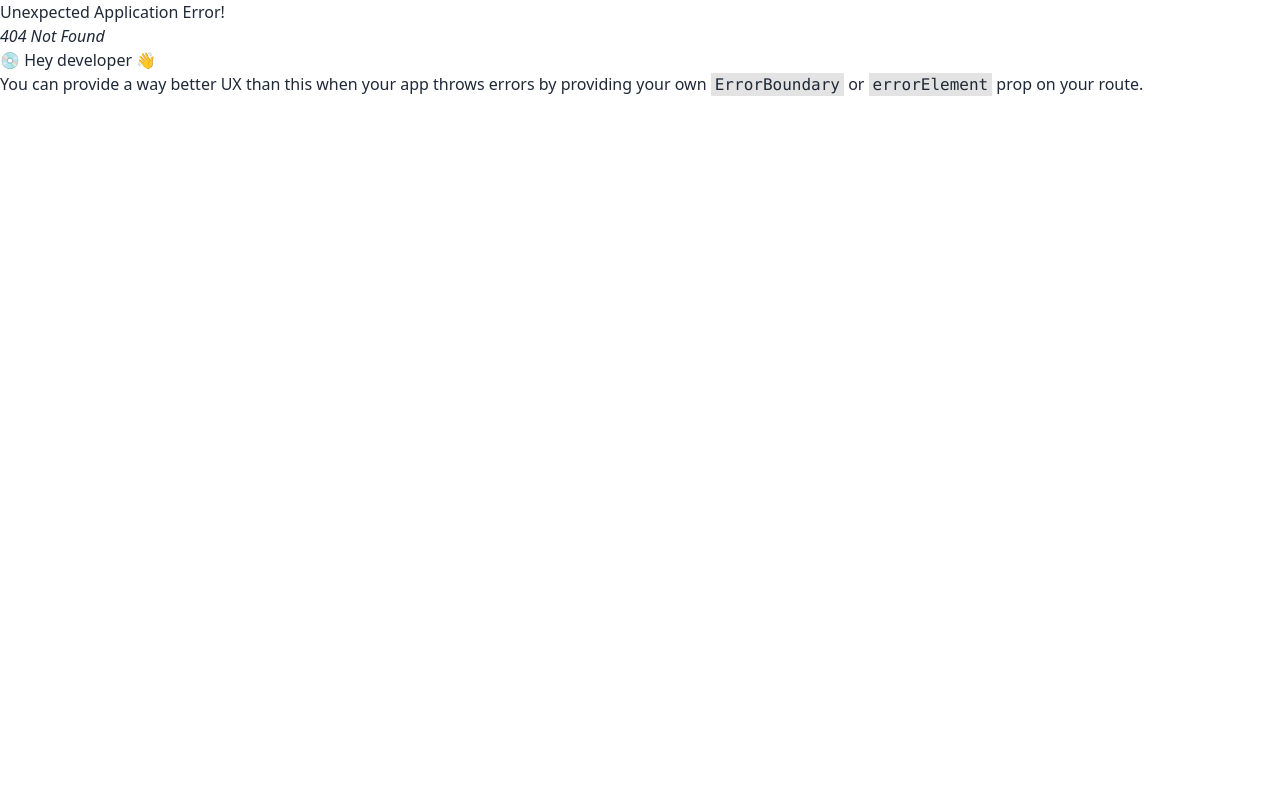
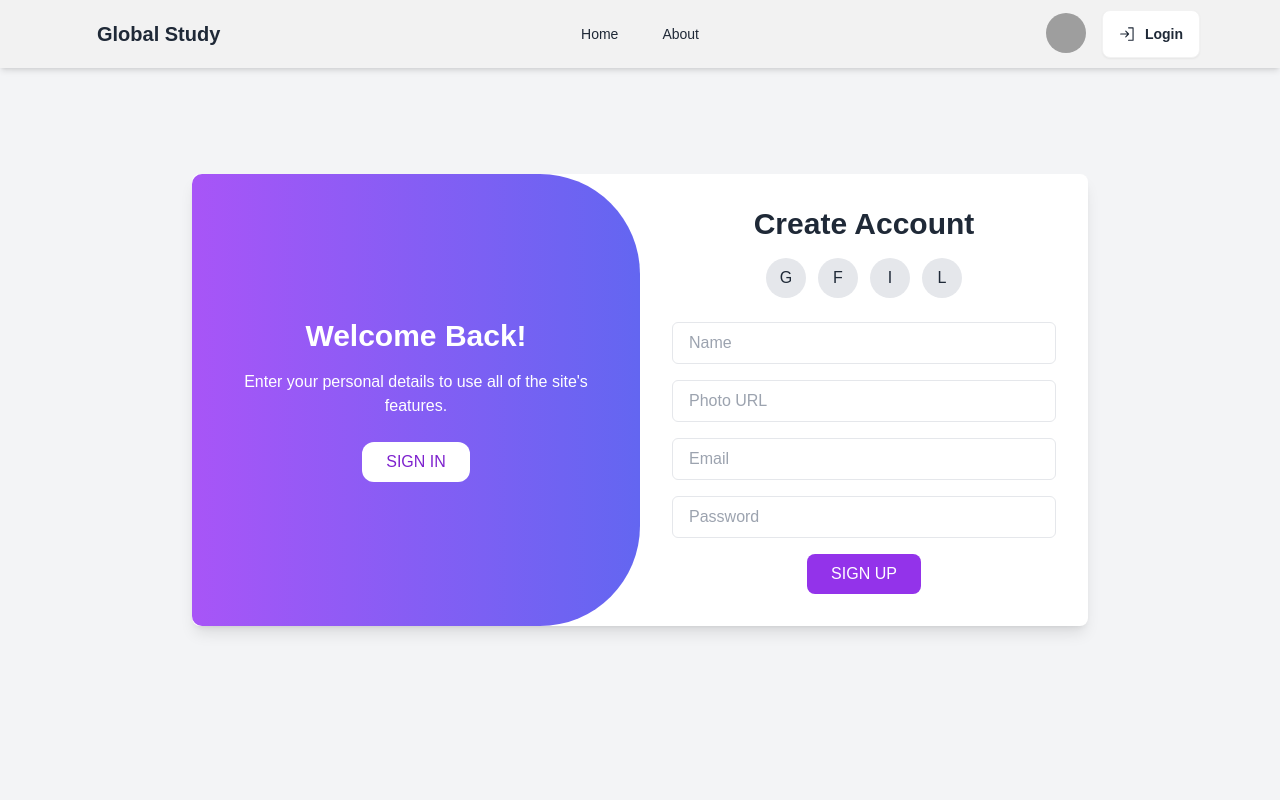
Before and after one commit to Yead191/global-study, a React (Vite) app: page /register in a window 1280 px wide. Before the commit this address had no page. Shown: the top 800 px of the page. Built offline with nearby package versions, Linux system fonts and the light colour scheme; grey boxes are pictures that could not be loaded.

Commit message:
login and signup added

```diff
--- /dev/null
+++ b/src/Pages/Login.jsx
@@ -0,0 +1,67 @@
+import React from 'react';
+import { Link } from 'react-router-dom';
+
+const Login = () => {
+    const handleLogin = e => {
+        e.preventDefault()
+    }
+    return (
+        <div className="flex items-center justify-center min-h-screen bg-gray-100">
+            <div className="flex flex-col lg:flex-row shadow-lg rounded-lg bg-white max-w-4xl w-full">
+                {/* Left Section */}
+                <div className="p-8 lg:w-1/2 flex flex-col justify-center items-center">
+                    <h2 className="text-3xl font-bold mb-4 text-gray-800">Sign In</h2>
+                    <div className="flex gap-3 mb-6">
+                        <button className="bg-gray-200 hover:bg-gray-300 rounded-full w-10 h-10 flex items-center justify-center">
+                            G
+                        </button>
+                        <button className="bg-gray-200 hover:bg-gray-300 rounded-full w-10 h-10 flex items-center justify-center">
+                            F
+                        </button>
+                        <button className="bg-gray-200 hover:bg-gray-300 rounded-full w-10 h-10 flex items-center justify-center">
+                            I
+                        </button>
+                        <button className="bg-gray-200 hover:bg-gray-300 rounded-full w-10 h-10 flex items-center justify-center">
+                            L
+                        </button>
+                    </div>
+                    <form className='w-full'>
+                        <input
+                            type="email"
+                            placeholder="Email"
+                            className="block w-full mb-4 px-4 py-2 border rounded-md focus:outline-none focus:ring-2 focus:ring-purple-400"
+                        />
+                        <input
+                            type="password"
+                            placeholder="Password"
+                            className="block w-full mb-4 px-4 py-2 border rounded-md focus:outline-none focus:ring-2 focus:ring-purple-400"
+                        />
+                        <a href="#" className="text-sm text-purple-600 hover:underline mb-4 block">
+                            Forgot Your Password?
+                        </a>
+
+                        <div className='flex items-center justify-center'>
+
+                        <button className="bg-purple-600 text-white hover:bg-purple-700 px-6 py-2 rounded-xl font-medium transition hover:scale-110">
+                            SIGN IN
+                        </button>
+                        </div>
+                    </form>
+                </div>
+
+                {/* Right Section */}
+                <div className="bg-gradient-to-r from-purple-500 to-indigo-500 text-white p-8 lg:w-1/2 flex flex-col justify-center items-center rounded-r-lg roundedLogin">
+                    <h2 className="text-3xl font-bold mb-4">Hello, Friend!</h2>
+                    <p className="mb-6 text-center">
+                        Register with your personal details to use all of the site's features.
+                    </p>
+                    <Link to='/register' className="bg-white text-purple-700 hover:bg-gray-200 px-6 py-2 rounded-xl font-medium transition hover:scale-110">
+                        SIGN UP
+                    </Link>
+                </div>
+            </div>
+        </div>
+    );
+};
+
+export default Login;
--- /dev/null
+++ b/src/Pages/Register.jsx
@@ -0,0 +1,70 @@
+import React from 'react';
+import { Link } from 'react-router-dom';
+
+const Register = () => {
+    return (
+        <div className="flex items-center justify-center min-h-screen bg-gray-100">
+            <div className="flex flex-col lg:flex-row shadow-lg rounded-lg bg-white max-w-4xl w-full">
+                {/* Left Section */}
+                <div className="bg-gradient-to-r from-purple-500 to-indigo-500 text-white p-8 lg:w-1/2 flex flex-col justify-center items-center rounded-l-lg radius5xl">
+                    <h2 className="text-3xl font-bold mb-4">Welcome Back!</h2>
+                    <p className="mb-6 text-center">
+                        Enter your personal details to use all of the site's features.
+                    </p>
+                    <Link to='/login' className="bg-white text-purple-700 hover:bg-gray-200 px-6 py-2 rounded-xl font-medium transition">
+                        SIGN IN
+                    </Link>
+                </div>
+
+                {/* Right Section */}
+                <div className="p-8 lg:w-1/2 flex flex-col justify-center items-center">
+                    <h2 className="text-3xl font-bold mb-4 text-gray-800">Create Account</h2>
+                    <div className="flex gap-3 mb-6">
+                        <button className="bg-gray-200 hover:bg-gray-300 rounded-full w-10 h-10 flex items-center justify-center">
+                            G
+                        </button>
+                        <button className="bg-gray-200 hover:bg-gray-300 rounded-full w-10 h-10 flex items-center justify-center">
+                            F
+                        </button>
+                        <button className="bg-gray-200 hover:bg-gray-300 rounded-full w-10 h-10 flex items-center justify-center">
+                            I
+                        </button>
+                        <button className="bg-gray-200 hover:bg-gray-300 rounded-full w-10 h-10 flex items-center justify-center">
+                            L
+                        </button>
+                    </div>
+                    <form className='w-full'>
+                        <input
+                            type="text"
+                            placeholder="Name"
+                            className="block w-full mb-4 px-4 py-2 border rounded-md focus:outline-none focus:ring-2 focus:ring-purple-400"
+                        />
+                        <input
+                            type="text"
+                            placeholder="Photo URL"
+                            className="block w-full mb-4 px-4 py-2 border rounded-md focus:outline-none focus:ring-2 focus:ring-purple-400"
+                        />
+                        <input
+                            type="email"
+                            placeholder="Email"
+                            className="block w-full mb-4 px-4 py-2 border rounded-md focus:outline-none focus:ring-2 focus:ring-purple-400"
+                        />
+                        <input
+                            type="password"
+                            placeholder="Password"
+                            className="block w-full mb-4 px-4 py-2 border rounded-md focus:outline-none focus:ring-2 focus:ring-purple-400"
+                        />
+                        <div className='flex justify-center items-center'>
+
+                        <button className="bg-purple-600  text-white hover:bg-purple-700 px-6 py-2 rounded-lg font-medium transition">
+                            SIGN UP
+                        </button>
+                        </div>
+                    </form>
+                </div>
+            </div>
+        </div>
+    );
+};
+
+export default Register;
--- a/src/components/Navbar.jsx
+++ b/src/components/Navbar.jsx
@@ -1,6 +1,8 @@
 import React from 'react';
-import { NavLink } from 'react-router-dom';
+import { Link, NavLink } from 'react-router-dom';
 // import logo from '../assets/logo.jpg'
+import { PiSignIn } from "react-icons/pi";
+
 
 const Navbar = () => {
     const links = <div className='lg:flex lg:gap-3 '>
@@ -32,7 +34,7 @@ const Navbar = () => {
                         {links}
                     </ul>
                 </div>
-                <a className="btn btn-ghost text-xl">Global Study</a>
+                <Link to='/' className="btn btn-ghost text-xl">Global Study</Link>
             </div>
             <div className="navbar-center hidden lg:flex">
                 <ul className="menu menu-horizontal px-1">
@@ -51,7 +53,7 @@ const Navbar = () => {
                     </div>
 
                 </div>
-                <a className="btn bg-base-100">Login</a>
+                <Link to='/login' className="btn bg-base-100 "><PiSignIn className='text-lg' /> Login</Link>
             </div>
         </div>
     );
--- a/src/components/SingleUni.jsx
+++ b/src/components/SingleUni.jsx
@@ -37,10 +37,10 @@ const SingleUni = ({ university }) => {
     const handleCommentSubmit = (e) => {
         e.preventDefault();
         if (comment.trim()) {
-            setComments([...comments, comment]); // Add new comment to the list
-            setComment(""); // Clear the input field
+            setComments([...comments, comment])
+            setComment("")
         }
-    };
+    }
 
 
     console.log(uni);
@@ -50,7 +50,7 @@ const SingleUni = ({ university }) => {
                 <h1 className='text-center text-white  text-4xl font-semibold flex items-center justify-center'>{universityName}</h1>
 
             </div>
-            <div className='grid grid-cols-1 md:grid-cols-2 w-11/12 mx-auto my-6  shadow-xl rounded-r-xl relative'>
+            <div className='grid grid-cols-1 md:grid-cols-2 w-11/12 mx-auto my-6  shadow-xl rounded-r-xl relative '>
 
                 <button
                     className='p-2 bg-red-400 rounded-2xl text-white absolute -top-3 -left-3 z-10 transition hover:scale-125'
@@ -59,7 +59,7 @@ const SingleUni = ({ university }) => {
                     <RxCross1 />
                 </button>
 
-                <div className='bg-[#D8DAD9] px-5 py-7 flex flex-col'>
+                <div className='bg-base-200 px-5 py-7 flex flex-col'>
                     <div className=" flex items-center">
                         <h1 className="text-4xl font-bold">Program Details</h1>
                         <div className="flex-grow border-t-2 border-black ml-4"></div>
@@ -172,10 +172,10 @@ const SingleUni = ({ university }) => {
 
             </div>
             {/* comment */}
-            <div className='w-11/12 mx-auto my-6 p-4 border-t-2 border-gray-300'>
-                <h2 className='text-2xl font-semibold mb-4'>Comments</h2>
+            <div className='w-4/12 mx-auto my-6 p-4 '>
+                <h2 className='text-2xl font-semibold mb-4'>Give a Feedback Here</h2>
 
-                {/* Comment Form */}
+
                 <form onSubmit={handleCommentSubmit} className='flex flex-col md:flex-row gap-4'>
                     <input
                         type='text'
--- a/src/index.css
+++ b/src/index.css
@@ -4,3 +4,11 @@
 
 
 @import url('https://fonts.googleapis.com/css2?family=Montserrat:ital,wght@0,100..900;1,100..900&display=swap');
+
+
+.radius5xl{
+    border-radius: 10px 100px 100px 10px;
+}
+.roundedLogin{
+    border-radius: 100px 10px 10px 100px;
+}
```
Also changed, not shown: src/Routes/Router.jsx (+13 -0 lines).
